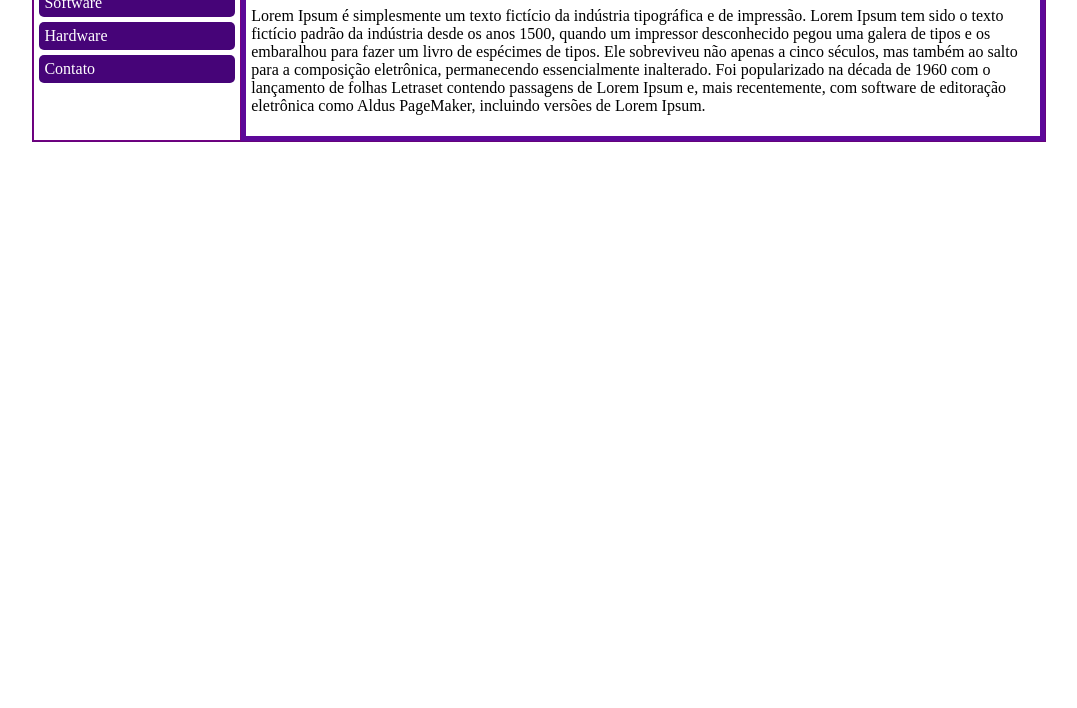
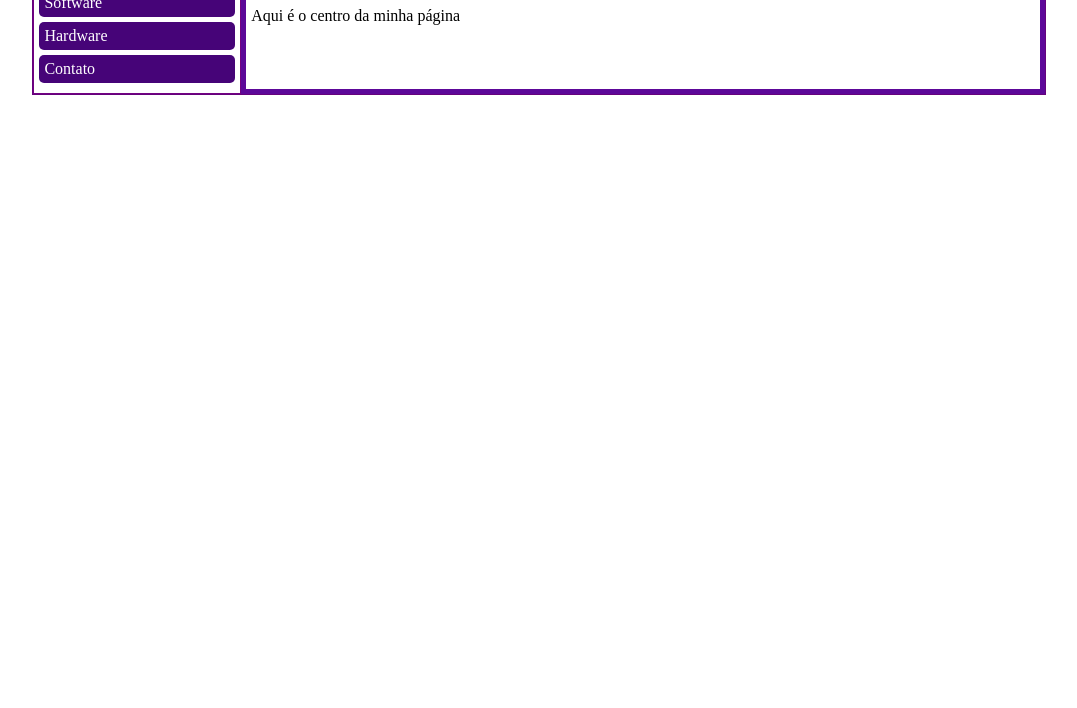
Before and after one commit to gabrielsousa0981/pasta-01, a plain HTML site: page index.html in a window 1280 px wide. Shown: the part 92-800 px from the top of the page, without its empty margins (101-1178 px from the left). Drawn offline with Linux system fonts and the light colour scheme.

Commit message:
Update index.html
alteration

```diff
--- a/index.html
+++ b/index.html
@@ -60,7 +60,7 @@
         <div id="centro">
         <h1>Centro</h1>
         <p>
-           Lorem Ipsum é simplesmente um texto fictício da indústria tipográfica e de impressão. Lorem Ipsum tem sido o texto fictício padrão da indústria desde os anos 1500, quando um impressor desconhecido pegou uma galera de tipos e os embaralhou para fazer um livro de espécimes de tipos. Ele sobreviveu não apenas a cinco séculos, mas também ao salto para a composição eletrônica, permanecendo essencialmente inalterado. Foi popularizado na década de 1960 com o lançamento de folhas Letraset contendo passagens de Lorem Ipsum e, mais recentemente, com software de editoração eletrônica como Aldus PageMaker, incluindo versões de Lorem Ipsum.
+                Aqui é o centro da minha página
         </p>
         </div>
 
```
